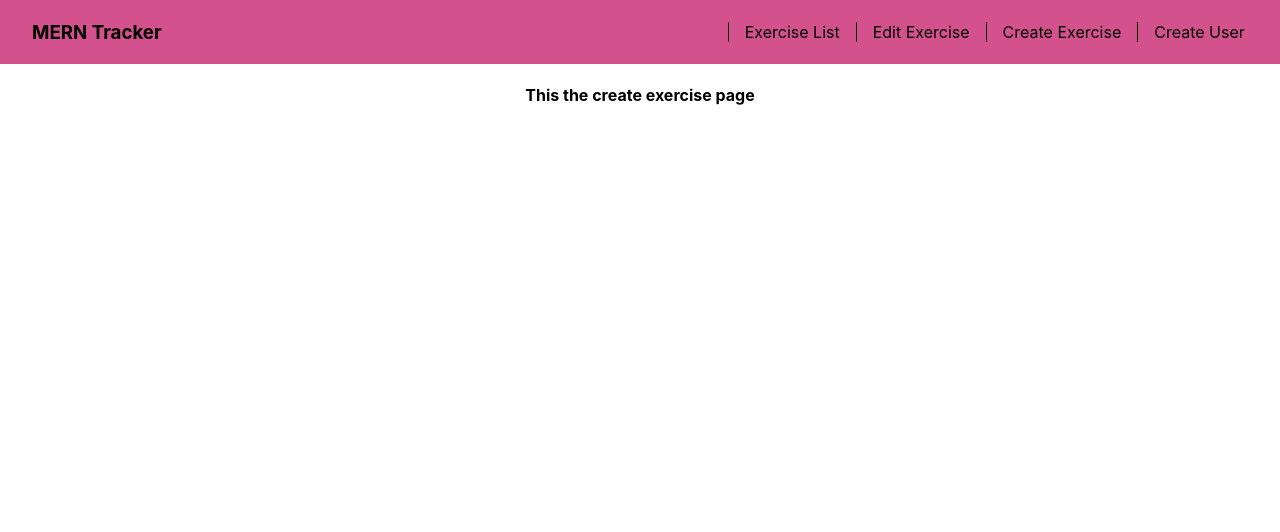
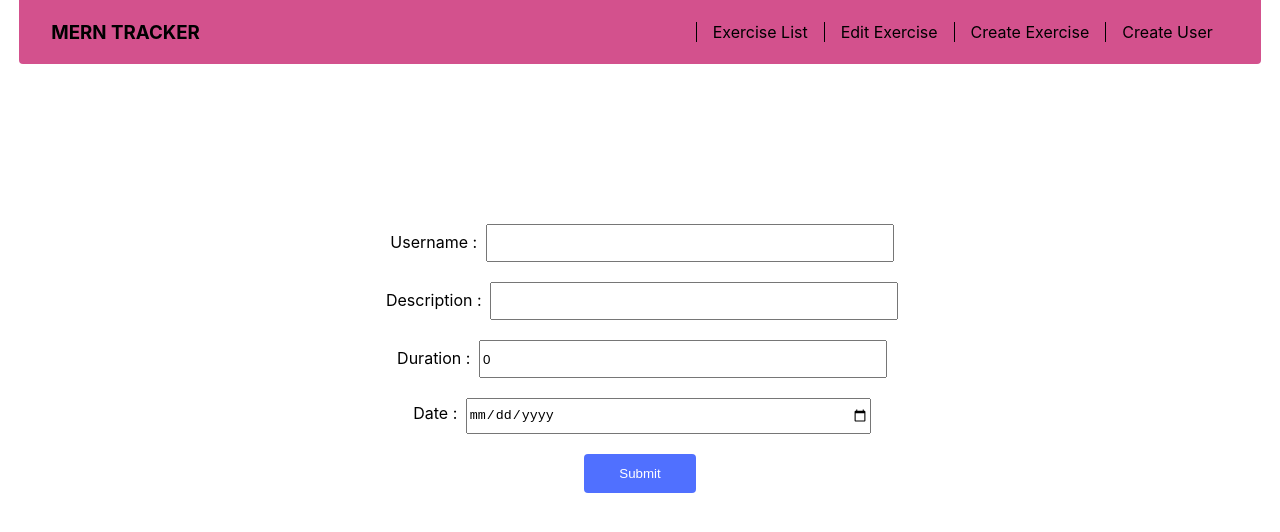
Before and after one commit to dak-shin/MERN-exercise-tracker, a React (Create React App) app: page /create in a window 1280 px wide. Shown: the top 532 px of the page. Built offline with nearby package versions, Linux system fonts and the light colour scheme.

Commit message:
create exercise component completed

```diff
--- a/src/App.js
+++ b/src/App.js
@@ -1,7 +1,7 @@
 // import logo from './logo.svg';
 import './App.css';
 import React from 'react';
-import {BrowserRouter as Router, Switch, Route,Link} from "react-router-dom";
+import {BrowserRouter as Router, Switch, Route} from "react-router-dom";
 
 //importing components
 import Navbar from './components/navbar.js';
--- a/src/components/createexercise.js
+++ b/src/components/createexercise.js
@@ -1,10 +1,89 @@
 import React from 'react';
+import {useState} from 'react'
+const CreateExercise = () => {
 
-const CreateExercise = () => {
+    const [exercise, setExercise] = useState({
+        username:'',
+        description:'',
+        duration:0,
+        date: ''
+    });
+
+    const handleChange = (event) => {
+
+        const name = event.target.name;
+        const value = event.target.value;
+
+        setExercise({...exercise, [name]:value});
+
+    }
+
+    const handleSubmit = (event) =>{
+        event.preventDefault();
+        console.log(exercise);
+        setExercise({
+            username:'',
+            description:'',
+            duration:0,
+            date: new Date().getDate().toString()
+        });
+    }
+
     return(
 
-        <div>
-            <h4>This the create exercise page</h4>
+        <div className="form">
+            <form action="/">
+                <div className="form-group">
+                    <label htmlFor="username">Username : </label>
+                    <input
+                    type="text"
+                    name="username"
+                    id="username"
+                    value={exercise.username}
+                    onChange={handleChange} />
+                </div>
+
+                <br/>
+
+                <div className="form-group">
+                    <label htmlFor="description">Description : </label>
+                    <input
+                    type="text"
+                    name="description"
+                    id="description"
+                    value={exercise.description}
+                    onChange={handleChange} />
+                </div>
+
+                <br/>
+
+                <div className="form-group">
+                    <label htmlFor="duration">Duration : </label>
+                    <input
+                    type="number"
+                    name="duration"
+                    id="duration"
+                    value={exercise.duration}
+                    onChange={handleChange} />
+                </div>
+
+                <br/>
+
+                <div className="form-group">
+                    <label htmlFor="date">Date : </label>
+                    <input
+                    type="date"
+                    name="date"
+                    id="date"
+                    value={exercise.date}
+                    onChange={handleChange} />
+                </div>
+
+                <br/>
+                <button type="submit" onClick={handleSubmit}>
+                    Submit
+                </button>
+            </form>
         </div>
 
     );
--- a/src/components/navbar.js
+++ b/src/components/navbar.js
@@ -7,7 +7,7 @@ const NavbarComp = () => {
     return (
 
     <div className="navbar">
-        <h3>MERN Tracker</h3>
+        <h3>MERN TRACKER</h3>
         <nav className="main-navbar">
             <div className="nav-link">
                 <Link to="/">Exercise List</Link>
--- a/src/index.css
+++ b/src/index.css
@@ -2,6 +2,7 @@
   --navbar-color: #d3518d;
   --font-color: black;
   --font-color-after: white;
+  --border-radius-small: 0.25rem;
 }
 
 body {
@@ -20,17 +21,21 @@ code {
     monospace;
 }
 
+/* Navbar styling  */
+
 .navbar {
   top: 0;
   /* left: 50%; */
-  margin: 0;
-  width: 96vw;
+  margin: auto;
+  width: 92vw;
   height: 4rem;
   display: flex;
   justify-content: space-between;
   align-items: center;
   padding: 0 2rem;
   /* border-radius: 0.25rem; */
+  border-bottom-left-radius: var(--border-radius-small);
+  border-bottom-right-radius: var(--border-radius-small);
   background-color: var(--navbar-color);
 }
 
@@ -48,7 +53,7 @@ code {
 
 .nav-link a {
   padding: 0.25rem 0.5rem;
-  border-radius: 0.25rem;
+  border-radius: var(--border-radius-small);
   text-decoration: none;
   color: var(--font-color);
 }
@@ -58,3 +63,36 @@ code {
   color: var(--font-color-after);
   transition: 0.25s;
 }
+
+/* Form styling  */
+
+button {
+  background-color: rgb(80, 112, 255);
+  color: white;
+  border: transparent;
+  border-radius: var(--border-radius-small);
+  padding: 0.75rem;
+  width: 7rem;
+}
+
+button :hover {
+  background-color: black;
+}
+
+form {
+  margin: auto;
+  margin-top: 10rem;
+}
+
+input {
+  width: 25rem;
+  height: 2rem;
+}
+
+label {
+  /* display: block; */
+  /* transform: translateX(-10rem); */
+
+  padding: 0.25rem;
+  /* text-align: start; */
+}
```
